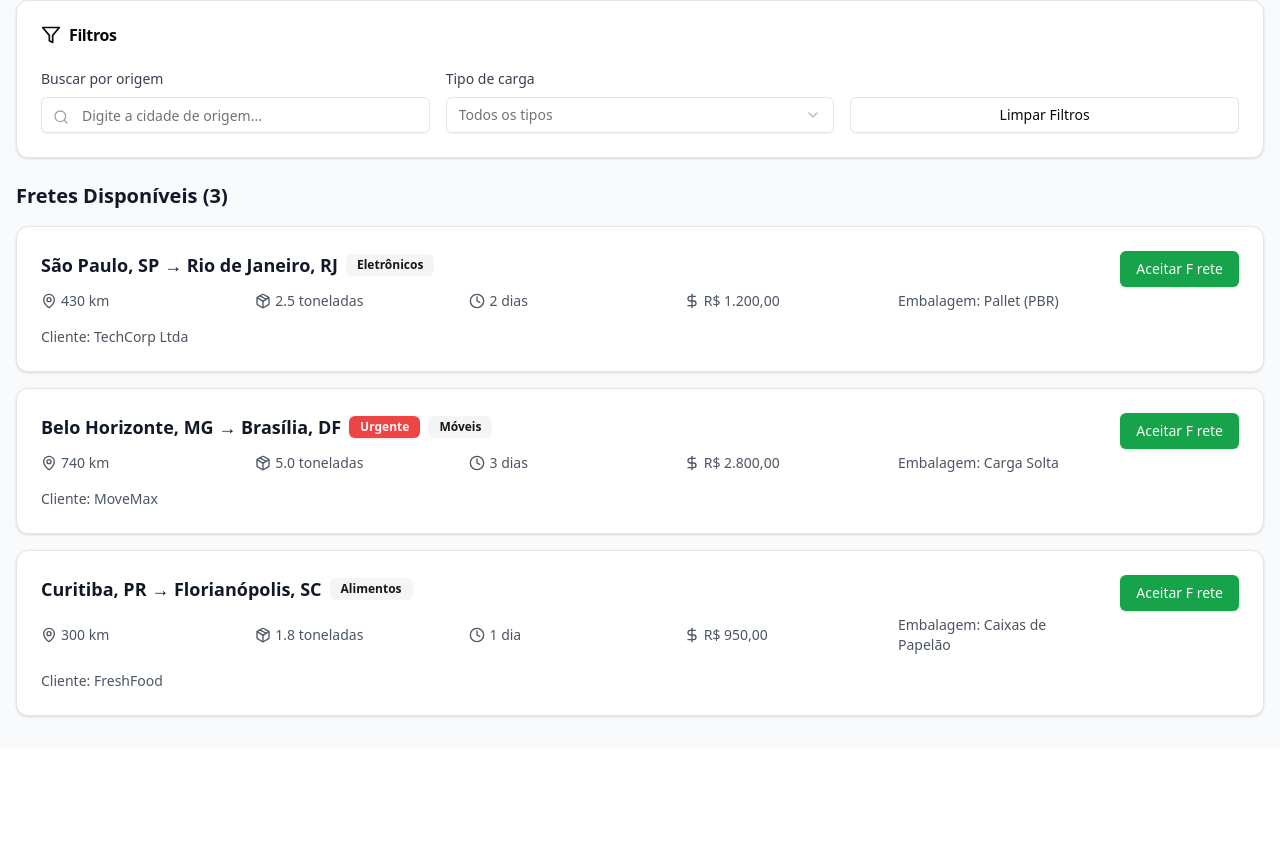
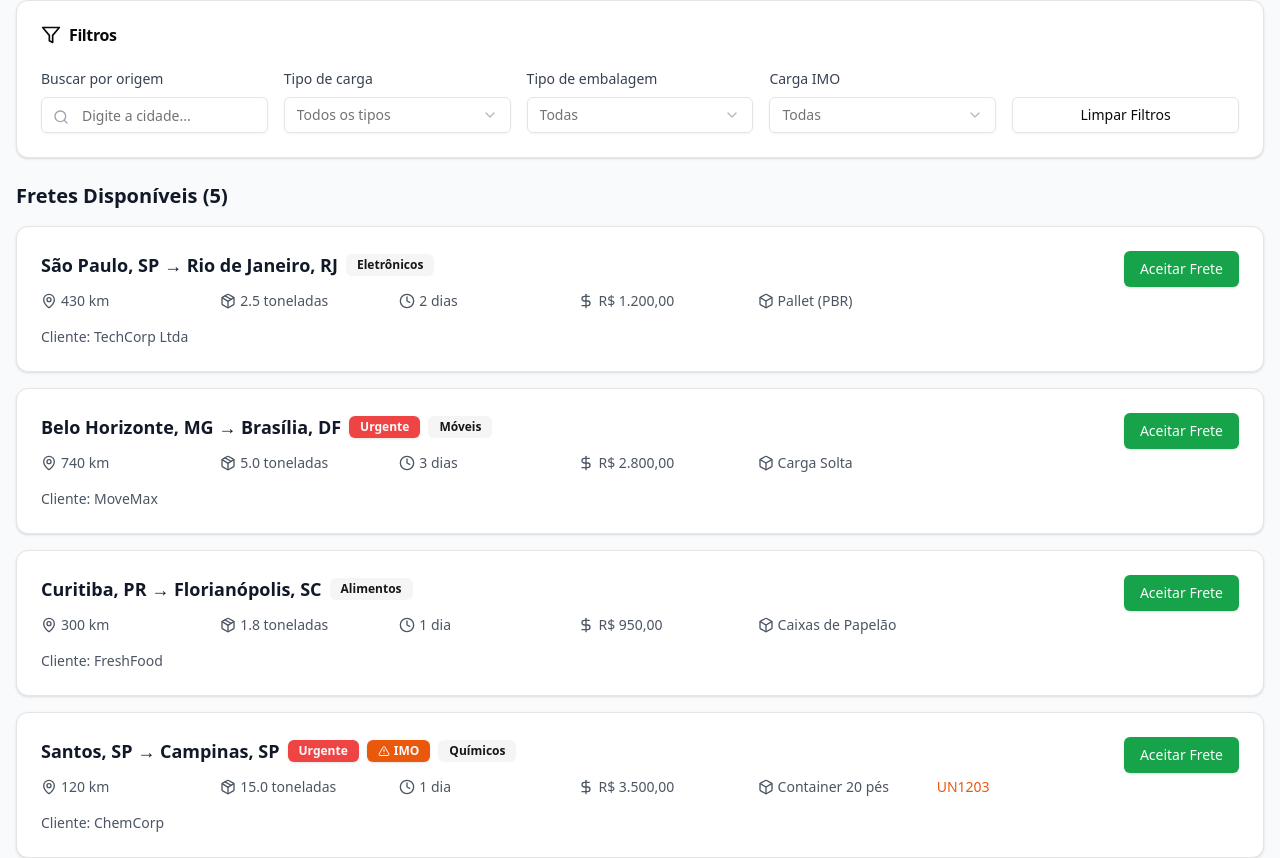
Before and after one commit to Pedrocaz11/freteConnect, a Next.js app: page /dashboard/driver in a window 1280 px wide. Shown: the part 291-1149 px from the top of the page. Before the commit the page ends 1039 px from the top, so only its background shows below. Built offline with nearby package versions, Linux system fonts and the light colour scheme.

Commit message:
[lasy] Adicionando filtros por embalagem e carga IMO - escreveu 2 arquivo(s)

```diff
--- a/src/app/dashboard/client/new-freight/page.tsx
+++ b/src/app/dashboard/client/new-freight/page.tsx
@@ -7,7 +7,8 @@ import { Input } from "@/components/ui/input";
 import { Label } from "@/components/ui/label";
 import { Textarea } from "@/components/ui/textarea";
 import { Select, SelectContent, SelectItem, SelectTrigger, SelectValue } from "@/components/ui/select";
-import { ArrowLeft, Package, MapPin, Calendar, DollarSign, Box } from "lucide-react";
+import { Checkbox } from "@/components/ui/checkbox";
+import { ArrowLeft, Package, MapPin, Calendar, DollarSign, AlertTriangle } from "lucide-react";
 import Link from "next/link";
 import { useRouter } from "next/navigation";
 
@@ -20,6 +21,8 @@ export default function NewFreightPage() {
     dimensoes: "",
     tipoMercadoria: "",
     tipoEmbalagem: "",
+    cargaIMO: false,
+    numeroONU: "",
     valor: "",
     prazoColeta: "",
     prazoEntrega: "",
@@ -32,7 +35,7 @@ export default function NewFreightPage() {
     cepEntrega: ""
   });
 
-  const handleInputChange = (field: string, value: string) => {
+  const handleInputChange = (field: string, value: string | boolean) => {
     setFormData(prev => ({
       ...prev,
       [field]: value
@@ -105,6 +108,8 @@ export default function NewFreightPage() {
                           <SelectItem value="equipamentos">Equipamentos</SelectItem>
                           <SelectItem value="textil">Têxtil</SelectItem>
                           <SelectItem value="automotivo">Automotivo</SelectItem>
+                          <SelectItem value="quimicos">Químicos</SelectItem>
+                          <SelectItem value="combustiveis">Combustíveis</SelectItem>
                           <SelectItem value="outros">Outros</SelectItem>
                         </SelectContent>
                       </Select>
@@ -138,20 +143,57 @@ export default function NewFreightPage() {
                           <SelectValue placeholder="Como está a mercadoria?" />
                         </SelectTrigger>
                         <SelectContent>
-                          <SelectItem value="pallet">Pallet (PBR)</SelectItem>
+                          <SelectItem value="pallet-pbr">Pallet (PBR)</SelectItem>
                           <SelectItem value="pallet-europeu">Pallet Europeu</SelectItem>
                           <SelectItem value="container-20">Container 20 pés</SelectItem>
                           <SelectItem value="container-40">Container 40 pés</SelectItem>
+                          <SelectItem value="container-40-hc">Container 40 pés HC</SelectItem>
                           <SelectItem value="caixas">Caixas de Papelão</SelectItem>
                           <SelectItem value="sacas">Sacas/Big Bags</SelectItem>
                           <SelectItem value="tambores">Tambores/Bombonas</SelectItem>
                           <SelectItem value="bobinas">Bobinas</SelectItem>
                           <SelectItem value="solto">Carga Solta</SelectItem>
                           <SelectItem value="engradados">Engradados</SelectItem>
+                          <SelectItem value="refrigerada">Carga Refrigerada</SelectItem>
                           <SelectItem value="outros">Outros</SelectItem>
                         </SelectContent>
                       </Select>
                     </div>
+                  </div>
+
+                  {/* Carga IMO */}
+                  <div className="space-y-4 p-4 border border-orange-200 rounded-lg bg-orange-50">
+                    <div className="flex items-center space-x-2">
+                      <AlertTriangle className="h-5 w-5 text-orange-600" />
+                      <h4 className="font-semibold text-orange-900">Carga Perigosa (IMO)</h4>
+                    </div>
+
+                    <div className="flex items-center space-x-2">
+                      <Checkbox
+                        id="cargaIMO"
+                        checked={formData.cargaIMO}
+                        onCheckedChange={(checked) => handleInputChange("cargaIMO", checked)}
+                      />
+                      <Label htmlFor="cargaIMO" className="text-sm">
+                        Esta carga é classificada como perigosa (IMO/ONU)
+                      </Label>
+                    </div>
+
+                    {formData.cargaIMO && (
+                      <div>
+                        <Label htmlFor="numeroONU">Número ONU</Label>
+                        <Input
+                          id="numeroONU"
+                          value={formData.numeroONU}
+                          onChange={(e) => handleInputChange("numeroONU", e.target.value)}
+                          placeholder="Ex: UN1203"
+                          className="bg-white"
+                        />
+                        <p className="text-xs text-orange-700 mt-1">
+                          Informe o número ONU da substância perigosa conforme regulamentação
+                        </p>
+                      </div>
+                    )}
                   </div>
                 </div>
 
@@ -299,7 +341,7 @@ export default function NewFreightPage() {
                       id="observacoes"
                       value={formData.observacoes}
                       onChange={(e) => handleInputChange("observacoes", e.target.value)}
-                      placeholder="Informações importantes: cuidados especiais, horários de funcionamento, documentos necessários, etc."
+                      placeholder="Informações importantes: cuidados especiais, horários de funcionamento, documentos necessários, equipamentos para carga/descarga, etc."
                       rows={4}
                     />
                   </div>
--- a/src/app/dashboard/driver/page.tsx
+++ b/src/app/dashboard/driver/page.tsx
@@ -7,7 +7,7 @@ import { Badge } from "@/components/ui/badge";
 import { Input } from "@/components/ui/input";
 import { Select, SelectContent, SelectItem, SelectTrigger, SelectValue } from "@/components/ui/select";
 import { Tabs, TabsContent, TabsList, TabsTrigger } from "@/components/ui/tabs";
-import { MapPin, Package, Clock, DollarSign, Filter, Search, User, LogOut, Eye, CheckCircle } from "lucide-react";
+import { MapPin, Package, Clock, DollarSign, Filter, Search, User, LogOut, Eye, CheckCircle, AlertTriangle, Box } from "lucide-react";
 import Link from "next/link";
 
 // Dados mockados de fretes disponíveis
@@ -21,10 +21,13 @@ const mockFretesDisponiveis = [
     valor: "R$ 1.200,00",
     prazo: "2 dias",
     tipo: "Eletrônicos",
-    tipoEmbalagem: "Pallet (PBR)",
+    tipoEmbalagem: "pallet-pbr",
+    tipoEmbalagemLabel: "Pallet (PBR)",
     cliente: "TechCorp Ltda",
     status: "disponivel",
-    urgente: false
+    urgente: false,
+    cargaIMO: false,
+    numeroONU: ""
   },
   {
     id: 2,
@@ -35,10 +38,13 @@ const mockFretesDisponiveis = [
     valor: "R$ 2.800,00",
     prazo: "3 dias",
     tipo: "Móveis",
-    tipoEmbalagem: "Carga Solta",
+    tipoEmbalagem: "solto",
+    tipoEmbalagemLabel: "Carga Solta",
     cliente: "MoveMax",
     status: "disponivel",
-    urgente: true
+    urgente: true,
+    cargaIMO: false,
+    numeroONU: ""
   },
   {
     id: 3,
@@ -49,10 +55,47 @@ const mockFretesDisponiveis = [
     valor: "R$ 950,00",
     prazo: "1 dia",
     tipo: "Alimentos",
-    tipoEmbalagem: "Caixas de Papelão",
+    tipoEmbalagem: "caixas",
+    tipoEmbalagemLabel: "Caixas de Papelão",
     cliente: "FreshFood",
     status: "disponivel",
-    urgente: false
+    urgente: false,
+    cargaIMO: false,
+    numeroONU: ""
+  },
+  {
+    id: 5,
+    origem: "Santos, SP",
+    destino: "Campinas, SP",
+    distancia: "120 km",
+    peso: "15.0 toneladas",
+    valor: "R$ 3.500,00",
+    prazo: "1 dia",
+    tipo: "Químicos",
+    tipoEmbalagem: "container-20",
+    tipoEmbalagemLabel: "Container 20 pés",
+    cliente: "ChemCorp",
+    status: "disponivel",
+    urgente: true,
+    cargaIMO: true,
+    numeroONU: "UN1203"
+  },
+  {
+    id: 6,
+    origem: "Rio de Janeiro, RJ",
+    destino: "Vitória, ES",
+    distancia: "520 km",
+    peso: "8.0 toneladas",
+    valor: "R$ 2.100,00",
+    prazo: "2 dias",
+    tipo: "Combustíveis",
+    tipoEmbalagem: "tambores",
+    tipoEmbalagemLabel: "Tambores/Bombonas",
+    cliente: "PetroTrans",
+    status: "disponivel",
+    urgente: false,
+    cargaIMO: true,
+    numeroONU: "UN1993"
   }
 ];
 
@@ -67,10 +110,13 @@ const mockFretesAceitos = [
     valor: "R$ 450,00",
     prazo: "1 dia",
     tipo: "Equipamentos",
-    tipoEmbalagem: "Engradados",
+    tipoEmbalagem: "engradados",
+    tipoEmbalagemLabel: "Engradados",
     cliente: "Industrial Corp",
     status: "aceito",
     urgente: false,
+    cargaIMO: false,
+    numeroONU: "",
     dataAceite: "2024-01-20",
     enderecoColeta: "Rua das Indústrias, 123 - Vila Industrial, São Paulo - SP",
     enderecoEntrega: "Porto de Santos, Armazém 15 - Santos - SP",
@@ -84,6 +130,8 @@ export default function DriverDashboard() {
   const [fretesAceitos, setFretesAceitos] = useState(mockFretesAceitos);
   const [filtroOrigem, setFiltroOrigem] = useState("");
   const [filtroTipo, setFiltroTipo] = useState("");
+  const [filtroEmbalagem, setFiltroEmbalagem] = useState("");
+  const [filtroIMO, setFiltroIMO] = useState("");
 
   const handleAceitarFrete = (freteId: number) => {
     const frete = fretesDisponiveis.find(f => f.id === freteId);
@@ -110,8 +158,17 @@ export default function DriverDashboard() {
   const fretesFiltrados = fretesDisponiveis.filter(frete => {
     const matchOrigem = !filtroOrigem || frete.origem.toLowerCase().includes(filtroOrigem.toLowerCase());
     const matchTipo = !filtroTipo || frete.tipo === filtroTipo;
-    return matchOrigem && matchTipo && frete.status === "disponivel";
+    const matchEmbalagem = !filtroEmbalagem || frete.tipoEmbalagem === filtroEmbalagem;
+    const matchIMO = !filtroIMO || (filtroIMO === "sim" ? frete.cargaIMO : !frete.cargaIMO);
+    return matchOrigem && matchTipo && matchEmbalagem && matchIMO && frete.status === "disponivel";
   });
+
+  const limparFiltros = () => {
+    setFiltroOrigem("");
+    setFiltroTipo("");
+    setFiltroEmbalagem("");
+    setFiltroIMO("");
+  };
 
   return (
     <div className="min-h-screen bg-gray-50">
@@ -208,7 +265,7 @@ export default function DriverDashboard() {
                 </CardTitle>
               </CardHeader>
               <CardContent>
-                <div className="grid grid-cols-1 md:grid-cols-3 gap-4">
+                <div className="grid grid-cols-1 md:grid-cols-2 lg:grid-cols-5 gap-4">
                   <div>
                     <label className="text-sm font-medium text-gray-700 mb-2 block">
                       Buscar por origem
@@ -216,19 +273,21 @@ export default function DriverDashboard() {
                     <div className="relative">
                       <Search className="absolute left-3 top-3 h-4 w-4 text-gray-400" />
                       <Input
-                        placeholder="Digite a cidade de origem..."
+                        placeholder="Digite a cidade..."
                         value={filtroOrigem}
                         onChange={(e) => setFiltroOrigem(e.target.value)}
                         className="pl-10"
                       />
                     </div>
                   </div>
+
                   <div>
                     <label className="text-sm font-medium text-gray-700 mb-2 block">
                       Tipo de carga
                     </label>
                     <Select value={filtroTipo} onValueChange={setFiltroTipo}>
                       <SelectTrigger>
+
                         <SelectValue placeholder="Todos os tipos" />
                       </SelectTrigger>
                       <SelectContent>
@@ -236,16 +295,55 @@ export default function DriverDashboard() {
                         <SelectItem value="Móveis">Móveis</SelectItem>
                         <SelectItem value="Alimentos">Alimentos</SelectItem>
                         <SelectItem value="Medicamentos">Medicamentos</SelectItem>
+                        <SelectItem value="Químicos">Químicos</SelectItem>
+                        <SelectItem value="Combustíveis">Combustíveis</SelectItem>
+                        <SelectItem value="Equipamentos">Equipamentos</SelectItem>
                       </SelectContent>
                     </Select>
                   </div>
+
+                  <div>
+                    <label className="text-sm font-medium text-gray-700 mb-2 block">
+                      Tipo de embalagem
+                    </label>
+                    <Select value={filtroEmbalagem} onValueChange={setFiltroEmbalagem}>
+                      <SelectTrigger>
+                        <SelectValue placeholder="Todas" />
+                      </SelectTrigger>
+                      <SelectContent>
+                        <SelectItem value="pallet-pbr">Pallet (PBR)</SelectItem>
+                        <SelectItem value="pallet-europeu">Pallet Europeu</SelectItem>
+                        <SelectItem value="container-20">Container 20 pés</SelectItem>
+                        <SelectItem value="container-40">Container 40 pés</SelectItem>
+                        <SelectItem value="caixas">Caixas</SelectItem>
+                        <SelectItem value="sacas">Sacas/Big Bags</SelectItem>
+                        <SelectItem value="tambores">Tambores</SelectItem>
+                        <SelectItem value="solto">Carga Solta</SelectItem>
+                        <SelectItem value="engradados">Engradados</SelectItem>
+                        <SelectItem value="refrigerada">Refrigerada</SelectItem>
+                      </SelectContent>
+                    </Select>
+                  </div>
+
+                  <div>
+                    <label className="text-sm font-medium text-gray-700 mb-2 block">
+                      Carga IMO
+                    </label>
+                    <Select value={filtroIMO} onValueChange={setFiltroIMO}>
+                      <SelectTrigger>
+                        <SelectValue placeholder="Todas" />
+                      </SelectTrigger>
+                      <SelectContent>
+                        <SelectItem value="sim">Apenas IMO</SelectItem>
+                        <SelectItem value="nao">Sem IMO</SelectItem>
+                      </SelectContent>
+                    </Select>
+                  </div>
+
                   <div className="flex items-end">
                     <Button
                       variant="outline"
-                      onClick={() => {
-                        setFiltroOrigem("");
-                        setFiltroTipo("");
-                      }}
+                      onClick={limparFiltros}
                       className="w-full"
                     >
                       Limpar Filtros
@@ -286,10 +384,16 @@ export default function DriverDashboard() {
                             {frete.urgente && (
                               <Badge variant="destructive">Urgente</Badge>
                             )}
+                            {frete.cargaIMO && (
+                              <Badge className="bg-orange-600">
+                                <AlertTriangle className="mr-1 h-3 w-3" />
+                                IMO
+                              </Badge>
+                            )}
                             <Badge variant="secondary">{frete.tipo}</Badge>
                           </div>
 
-                          <div className="grid grid-cols-2 md:grid-cols-5 gap-4 mb-4">
+                          <div className="grid grid-cols-2 md:grid-cols-6 gap-4 mb-4">
                             <div className="flex items-center text-sm text-gray-600">
                               <MapPin className="mr-1 h-4 w-4" />
                               {frete.distancia}
@@ -306,9 +410,15 @@ export default function DriverDashboard() {
                               <DollarSign className="mr-1 h-4 w-4" />
                               {frete.valor}
                             </div>
-                            <div className="text-sm text-gray-600">
-                              <span className="font-medium">Embalagem:</span> {frete.tipoEmbalagem}
+                            <div className="flex items-center text-sm text-gray-600">
+                              <Box className="mr-1 h-4 w-4" />
+                              {frete.tipoEmbalagemLabel}
                             </div>
+                            {frete.cargaIMO && (
+                              <div className="text-sm text-orange-600 font-medium">
+                                {frete.numeroONU}
+                              </div>
+                            )}
                           </div>
 
                           <p className="text-sm text-gray-600">
@@ -321,7 +431,7 @@ export default function DriverDashboard() {
                             onClick={() => handleAceitarFrete(frete.id)}
                             className="bg-green-600 hover:bg-green-700"
                           >
-                            Aceitar F rete
+                            Aceitar Frete
                           </Button>
                         </div>
                       </div>
@@ -362,6 +472,12 @@ export default function DriverDashboard() {
                               {frete.origem} → {frete.destino}
                             </h3>
                             <Badge className="bg-green-600">Aceito</Badge>
+                            {frete.cargaIMO && (
+                              <Badge className="bg-orange-600">
+                                <AlertTriangle className="mr-1 h-3 w-3" />
+                                IMO
+                              </Badge>
+                            )}
                             <Badge variant="secondary">{frete.tipo}</Badge>
                           </div>
 
@@ -378,8 +494,9 @@ export default function DriverDashboard() {
                               <Clock className="mr-1 h-4 w-4" />
                               {frete.prazo}
                             </div>
-                            <div className="text-sm text-gray-600">
-                              <span className="font-medium">Embalagem:</span> {frete.tipoEmbalagem}
+                            <div className="flex items-center text-sm text-gray-600">
+                              <Box className="mr-1 h-4 w-4" />
+                              {frete.tipoEmbalagemLabel}
                             </div>
                           </div>
                         </div>
```
